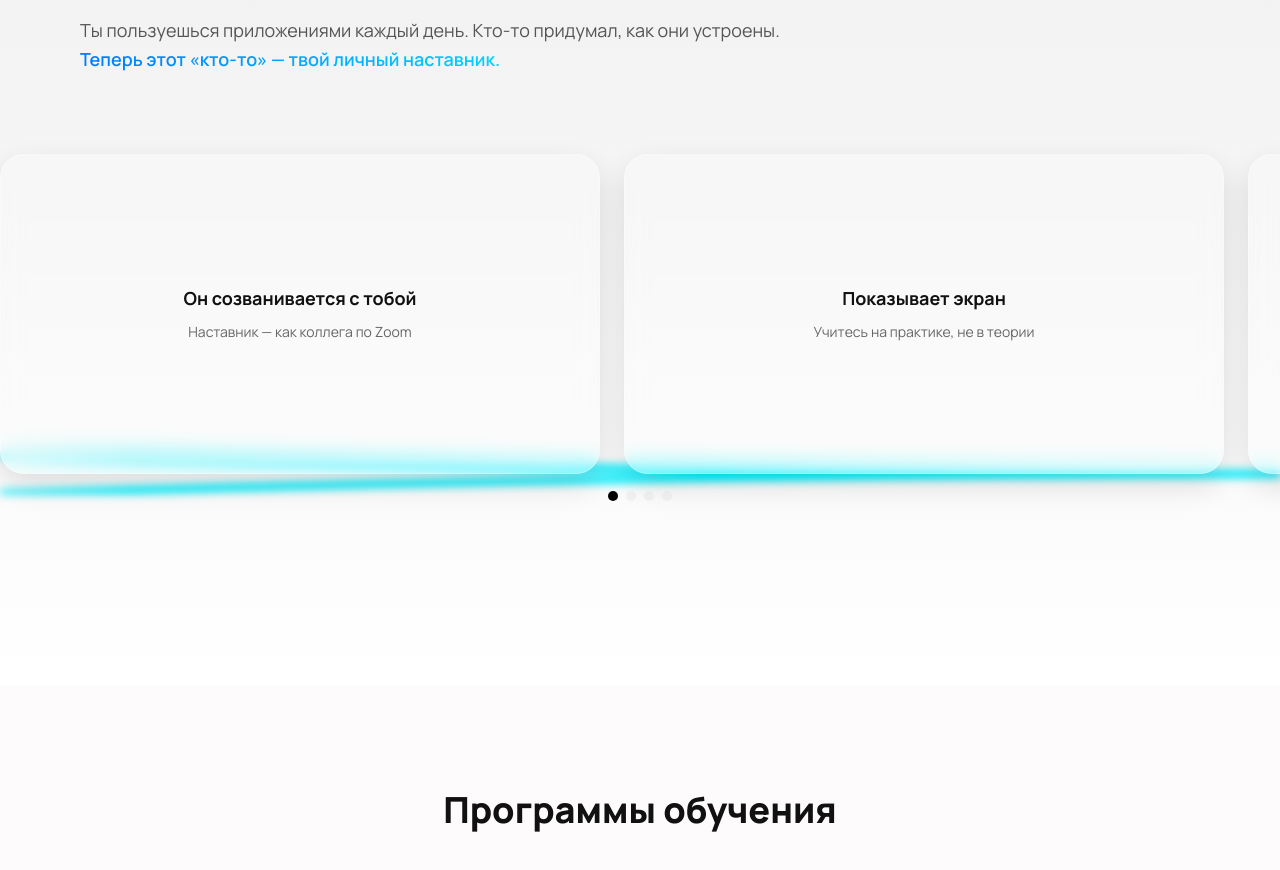
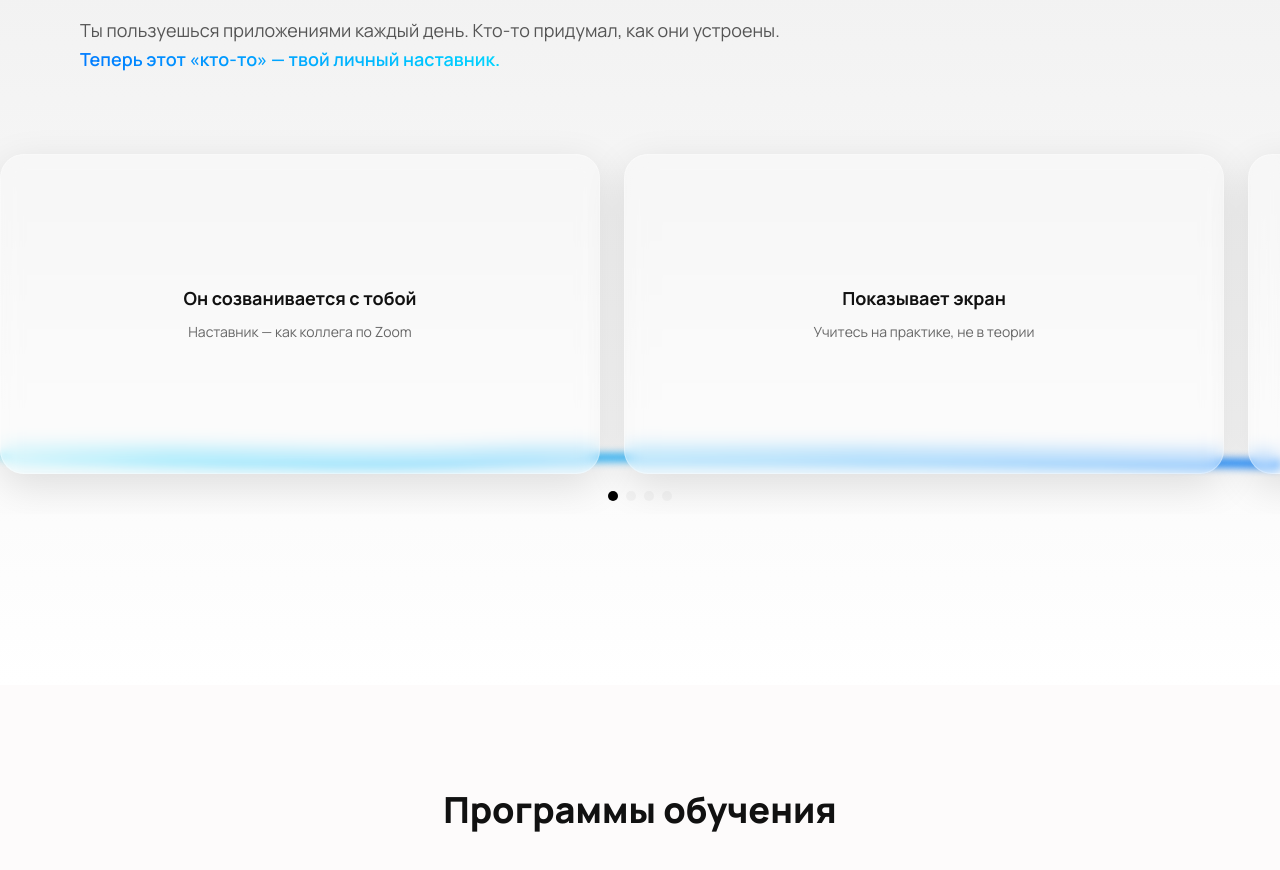
Before and after one commit to Ayraek/new-page-one-to-one, a React (Vite) app: page / in a window 1280 px wide. Shown: the part 886-1756 px from the top of the page. Built offline with nearby package versions, Linux system fonts and the light colour scheme.

Commit message:
Обновил верстку блока

```diff
--- a/src/components/Concept/Concept.module.css
+++ b/src/components/Concept/Concept.module.css
@@ -41,32 +41,31 @@
     display: inline;
   }
 
-  /* ✅ Обёртка для swiper – ограничивает прокрутку */
   .sliderWrapper {
     width: 100vw;
-    overflow-x: hidden;
+    overflow: hidden; /* 👈 добавили */
     position: relative;
   }
 
+
   .slider {
-    width: 100%;
-    padding: 40px 0;
-    overflow: visible;
+    width: 100vw;
+    padding: 40px 0 40px; /* 👈 добавлен верхний паддинг */
+    overflow: hidden;
+    display: flex;
+    align-items: center;
   }
 
   .slide {
     width: auto !important;
     display: flex;
     justify-content: center;
-    margin: 0;
   }
 
   .card {
-    width: 60vw;
+    width: 50vw;
     max-width: 600px;
-    height: 320px;
-    position: relative;
-    z-index: 1;
+    height: 320px; /* Уменьшена высота, чтобы карточки помещались */
     padding: 32px;
     border-radius: 24px;
     text-align: center;
@@ -74,7 +73,7 @@
     border: 1px solid rgba(255, 255, 255, 0.3);
     backdrop-filter: blur(10px);
     -webkit-backdrop-filter: blur(10px);
-    box-shadow: 0 12px 30px rgba(0, 0, 0, 0.12);
+    box-shadow: 0 12px 40px rgba(0, 0, 0, 0.12);
     display: flex;
     flex-direction: column;
     justify-content: center;
--- a/src/components/Concept/Concept.tsx
+++ b/src/components/Concept/Concept.tsx
@@ -19,31 +19,14 @@ const Concept: React.FC = () => {
 
   useEffect(() => {
     const path = document.getElementById('conceptNeonPath');
-    let mouseX = 0;
 
-    const handleMouseMove = (e: MouseEvent) => {
-      mouseX = e.clientX / window.innerWidth;
-    };
-
-    const animate = () => {
     if (path) {
-        const curve1 = 5 + Math.sin(mouseX * Math.PI * 2) * 10;
-        const curve2 = 5 - Math.sin(mouseX * Math.PI * 2) * 10;
-
+      // Линия проходит по центру карточек и уходит вверх вправо
       path.setAttribute(
         'd',
-          `M0 0 Q 250 ${curve1} 500 5 Q 250 ${curve2} 0 10`
+        'M0 0 C 1000 20, 100 -10, 1600 10'
       );
     }
-      requestAnimationFrame(animate);
-    };
-
-    window.addEventListener('mousemove', handleMouseMove);
-    animate();
-
-    return () => {
-      window.removeEventListener('mousemove', handleMouseMove);
-    };
   }, []);
 
   return (
@@ -76,19 +59,23 @@ const Concept: React.FC = () => {
             </SwiperSlide>
           ))}
         </Swiper>
-        <svg
-          className={styles.neonLine}
-          viewBox="0 0 500 10"
-          preserveAspectRatio="none"
-        >
+
+        <div className={styles.neonLine}>
+          <svg width="100%" height="200" viewBox="0 0 1600 200" preserveAspectRatio="none">
+            <defs>
+              <linearGradient id="neonGradient" x1="0%" y1="0%" x2="100%" y2="0%">
+                <stop offset="0%" stopColor="#00d4ff" />
+                <stop offset="100%" stopColor="#007bff" />
+              </linearGradient>
+            </defs>
             <path
               id="conceptNeonPath"
-            d="M0 0 Q 250 5 500 5 Q 250 5 0 10"
               fill="transparent"
-            stroke="#00f0ff"
-            strokeWidth="2"
+              stroke="url(#neonGradient)"
+              strokeWidth="8"
             />
           </svg>
+        </div>
       </div>
     </section>
   );
```
Lines whose indentation alone changed are shown as unchanged.
